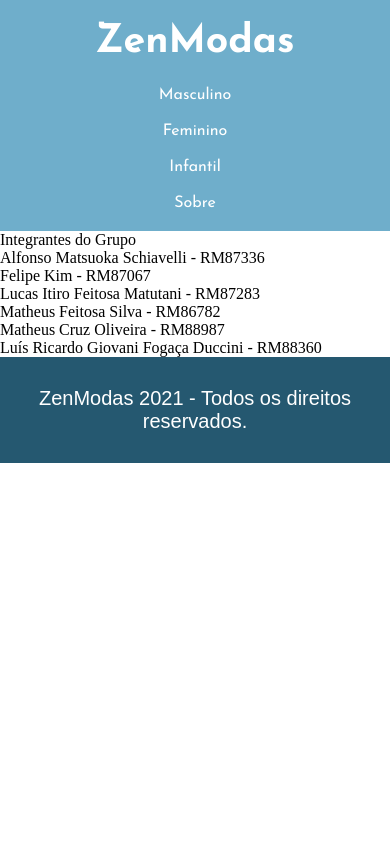
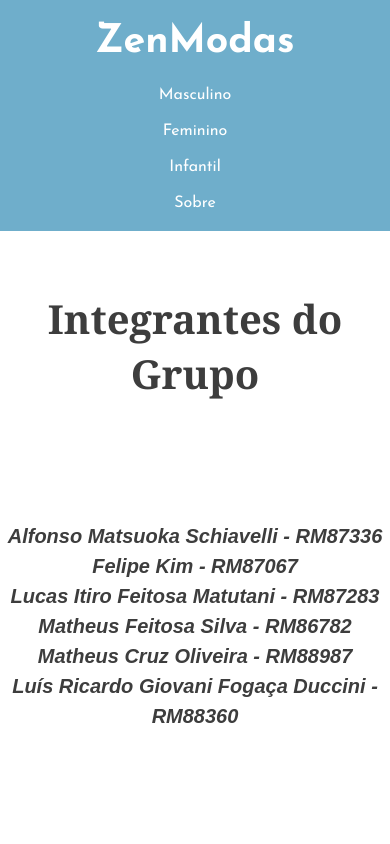
Before and after one commit to ZenGroup-FIAP/checkpoint-2-react, a React (Create React App) app in the folder lojas-moda/: page /sobre in a window 390 px wide. Shown: the top 844 px of the page. Built offline with nearby package versions, Linux system fonts and the light colour scheme.

Commit message:
finalizando página Sobre e responsividade.

```diff
--- a/lojas-moda/src/Componentes/Sobre/Sobre.jsx
+++ b/lojas-moda/src/Componentes/Sobre/Sobre.jsx
@@ -1,17 +1,22 @@
 import React from 'react'
+import { Container, Titulo, Flexbox, FlexItem, TituloInterno, Subtitulo, BgHome, SecaoHome, TituloFlexItem, TituloBranco, SobreHomeP, BotaoHome, BgFooter, TextoFooter, BotaoHomeP, ListaSobre } from '../../styled'
 
 export default function Sobre() {
     return (
         <div>
-            <h1>Integrantes do Grupo</h1>
-            <ul>
+            <Container>
+                <SecaoHome>
+                    <Titulo>Integrantes do Grupo</Titulo>
+                    <ListaSobre>
                         <li>Alfonso Matsuoka Schiavelli - RM87336</li>
                         <li>Felipe Kim - RM87067</li>
                         <li>Lucas Itiro Feitosa Matutani - RM87283</li>
                         <li>Matheus Feitosa Silva - RM86782</li>
                         <li>Matheus Cruz Oliveira - RM88987</li>
                         <li>Luís Ricardo Giovani Fogaça Duccini - RM88360</li>
-            </ul>
+                    </ListaSobre>
+                </SecaoHome>
+            </Container>
         </div>
     )
 }
--- a/lojas-moda/src/styled.js
+++ b/lojas-moda/src/styled.js
@@ -1,13 +1,4 @@
 import styled from 'styled-components'
-
-export const Html = styled.html`
-    html, body, div, span, iframe, h1, h2, h3, h4, h5, h6, p, blockquote, a, em, img, dl, dt, dd, ol, ul, li, fieldset, form, label, legend, article, footer, header, nav, section, main {
-        margin: 0;
-        padding: 0;
-        border: 0;
-        vertical-align: baseline;
-    }
-`;
 
 export const Cabecalho = styled.header`
     @import url('https://fonts.googleapis.com/css2?family=Josefin+Sans:wght@400;700&display=swap');
@@ -140,6 +131,12 @@ export const Flexbox = styled.div`
     display: flex;
     justify-content: space-between;
     margin-bottom: 124px;
+
+    @media (max-width: 1800px) {
+        flex-direction: column;
+        justify-content: center;
+
+    }
 `;
 
 export const FlexItem = styled.div`
@@ -160,3 +157,18 @@ export const SobreHomeP = styled.p`
     font-weight: normal;
     margin-bottom: 60px
 `;
+
+export const ListaSobre = styled.ul`
+    font-family: Arial;
+    font-size: 20px;
+    line-height: 30px;
+    margin: 120px auto 363px auto;
+    font-style: italic;
+    font-weight: bold;
+    color: #3d3d3d;
+
+    @media (max-width: 640px) {
+        margin: 120px auto 160px auto;
+
+    }
+`;
```
Lines whose indentation alone changed are shown as unchanged.
